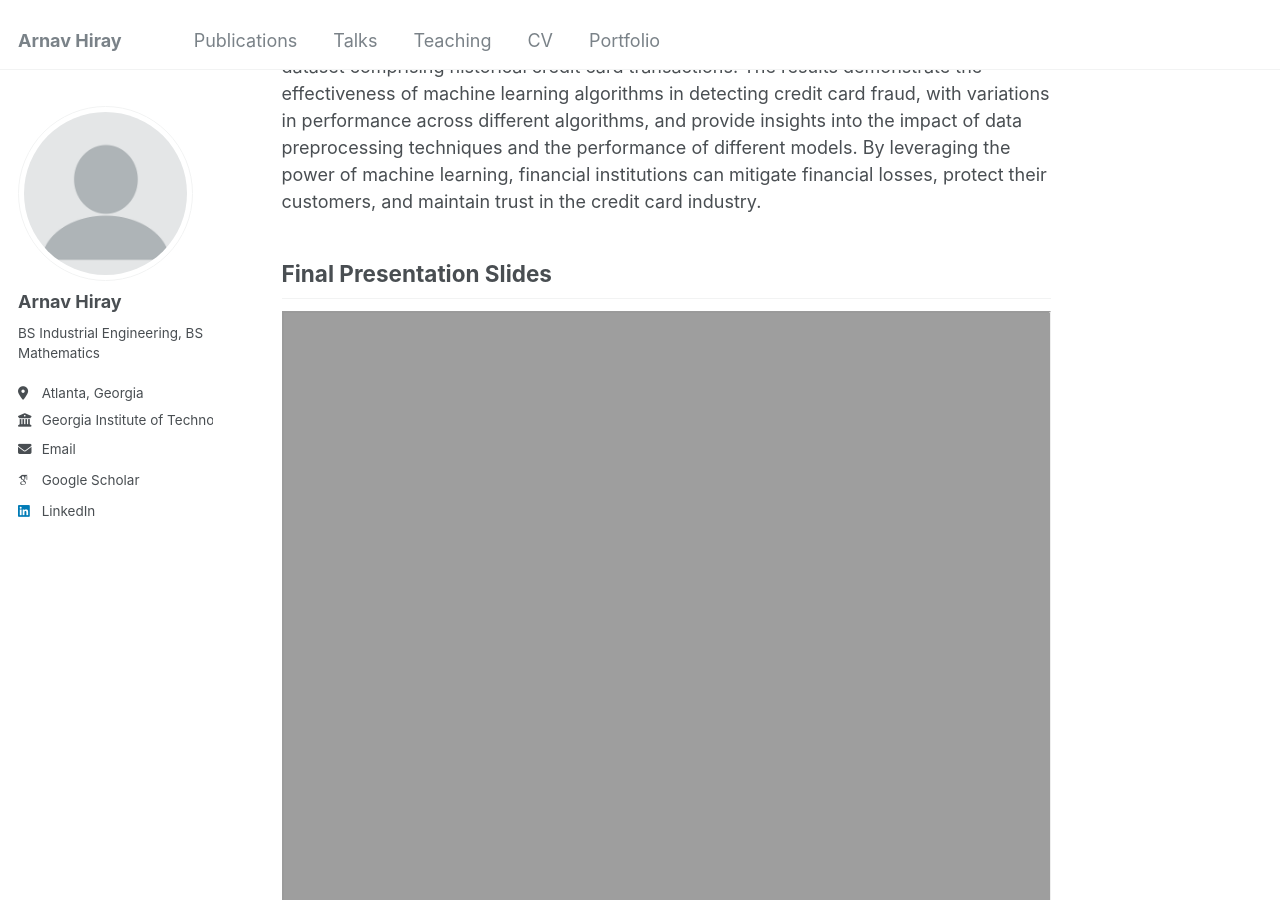
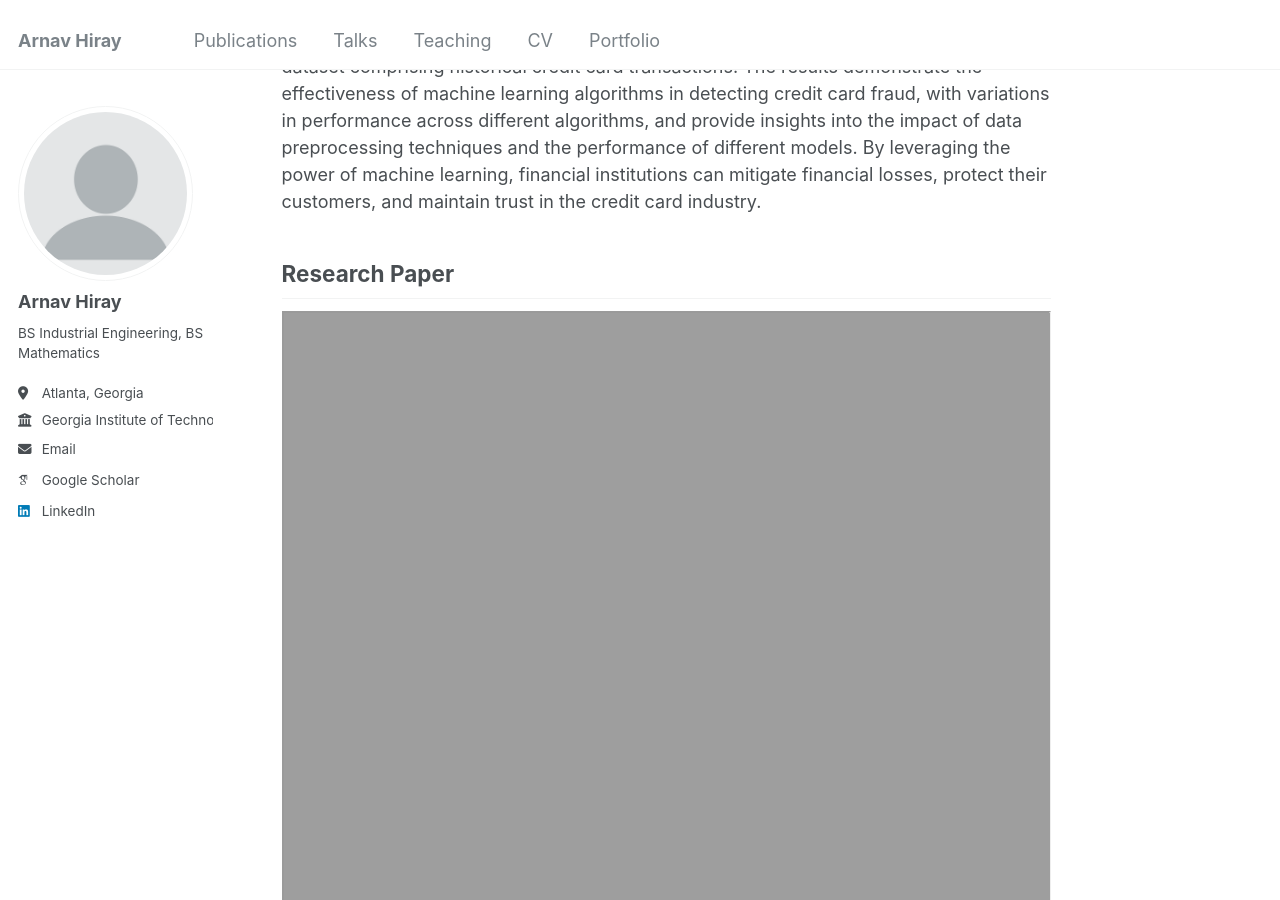
Before and after one commit to AHiray/AHiray.github.io, a Jekyll site: the page built from _portfolio/6740_fraud_detection.md, in a window 1280 px wide and 900 px high, scrolled down 461 px. Built offline with Jekyll 4.4.1, drawn with Linux system fonts in a browser that asks for light colours; some web fonts are replaced.

Commit message:
Updated Titles

```diff
--- a/_portfolio/6740_fraud_detection.md
+++ b/_portfolio/6740_fraud_detection.md
@@ -13,5 +13,5 @@ layout: single
 ## Abstract
 Credit card fraud detection is a critical concern for financial institutions and individuals due to its significant financial impact and potential harm to personal credit. Machine learning has emerged as a promising solution for credit card fraud detection, leveraging its ability to analyze large datasets and identify complex patterns and anomalies. This paper presents a comprehensive study on the application of machine learning algorithms for credit card fraud detection, including data preprocessing, model selection, and evaluation. Several machine learning algorithms, such as logistic regression, Gaussian Naive Bayes, decision trees, random forests, and XGBoost, are evaluated on a real-world dataset comprising historical credit card transactions. The results demonstrate the effectiveness of machine learning algorithms in detecting credit card fraud, with variations in performance across different algorithms, and provide insights into the impact of data preprocessing techniques and the performance of different models. By leveraging the power of machine learning, financial institutions can mitigate financial losses, protect their customers, and maintain trust in the credit card industry.
 
-## Final Presentation Slides
+## Research Paper
 <iframe src="https://AHiray.github.io/files/portfolio_pdfs/ISYE6740_Report.pdf" width="100%" height="600px"></iframe>
```
Also changed, not shown: _portfolio/drp_optimaltransport.md (+2 -1 lines).
